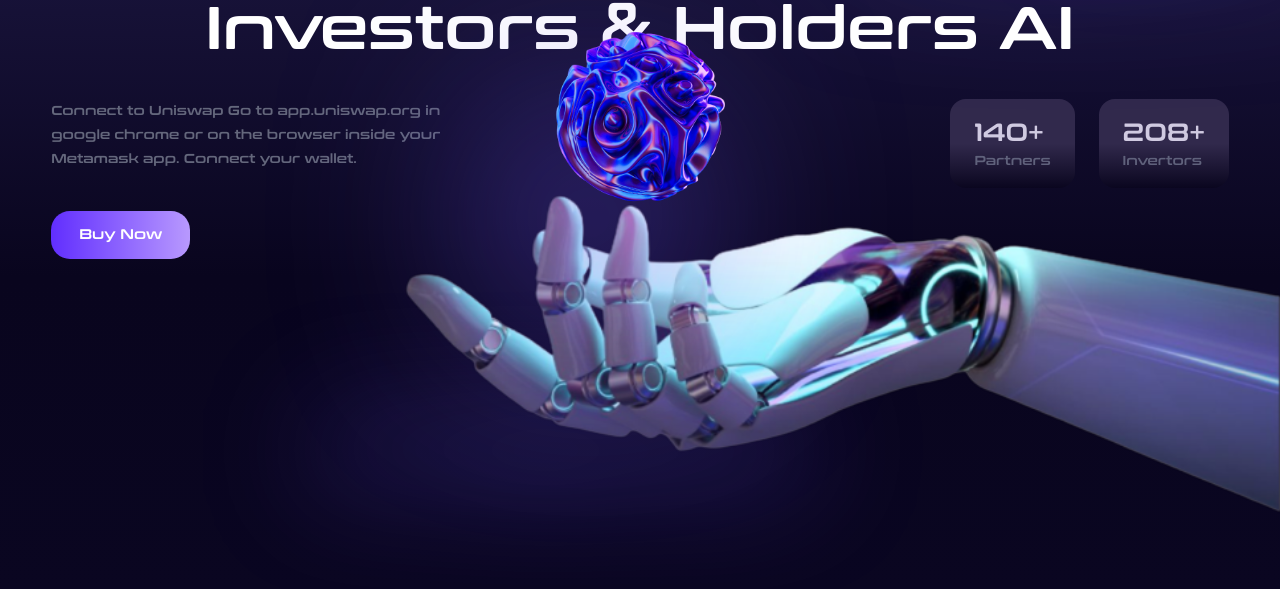
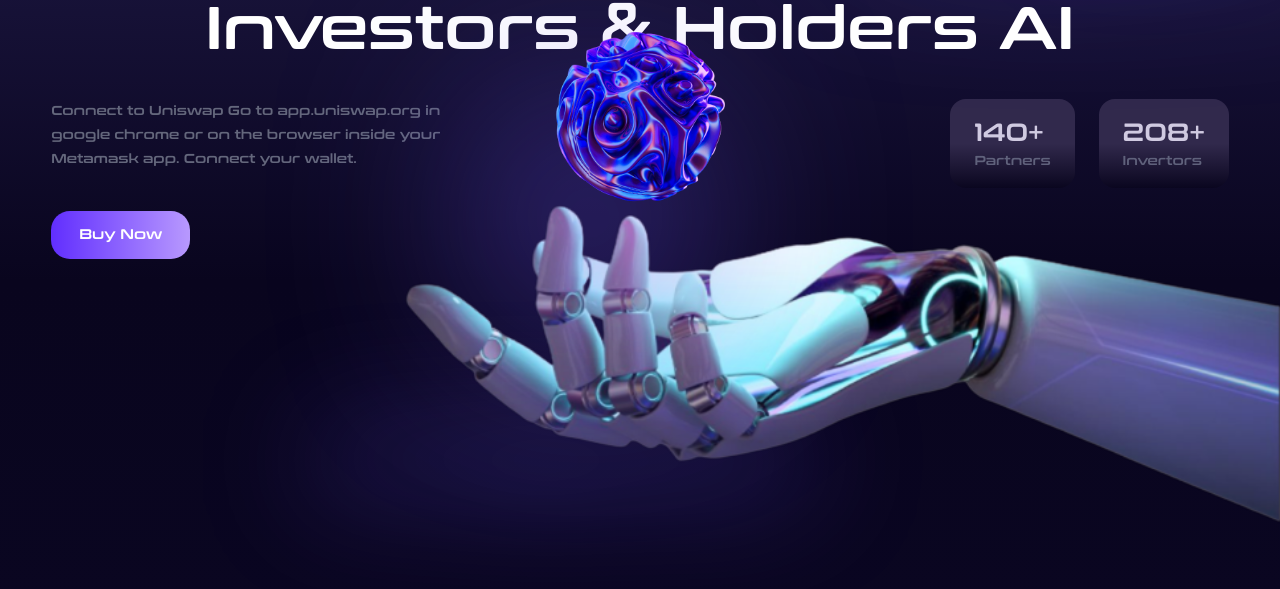
Before and after one commit to protapkrghosh/crypto-ai, a React (Vite) app: page / in a window 1280 px wide. Shown: the part 3530-4119 px from the top of the page. Built offline with nearby package versions, Linux system fonts and the light colour scheme.

Commit message:
complete invertors section

```diff
--- a/src/pages/Home/Invertors/Invertors.jsx
+++ b/src/pages/Home/Invertors/Invertors.jsx
@@ -41,7 +41,7 @@ const Investors = () => {
         </div>
       </Container>
 
-      <div className='flex justify-end -mt-[450px] md:-mt-[110px] lg:-mt-20'>
+      <div className='flex justify-end -mt-[450px] md:-mt-[110px] lg:-mt-[70px]'>
         <img src={handImage} alt="Hand Image" className='w-[80%] md:w-[70%]' />
       </div>
     </div>
```
